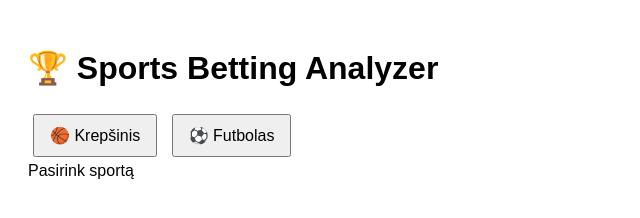
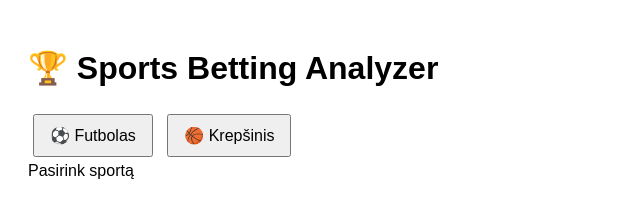
Before and after one commit to virgutiss-oss/euro-bet-analyzer, a plain HTML site: page public/index.html in a window 1280 px wide. Shown: the whole page, without its empty margins (0-640 px from the left). Drawn offline with Linux system fonts and the light colour scheme.

Commit message:
Update index.html

```diff
--- a/public/index.html
+++ b/public/index.html
@@ -10,8 +10,8 @@
 <h1>🏆 Sports Betting Analyzer</h1>
 
 <div class="buttons">
+  <button id="football">⚽ Futbolas</button>
   <button id="basketball">🏀 Krepšinis</button>
-  <button id="soccer">⚽ Futbolas</button>
 </div>
 
 <div id="output">Pasirink sportą</div>
```
